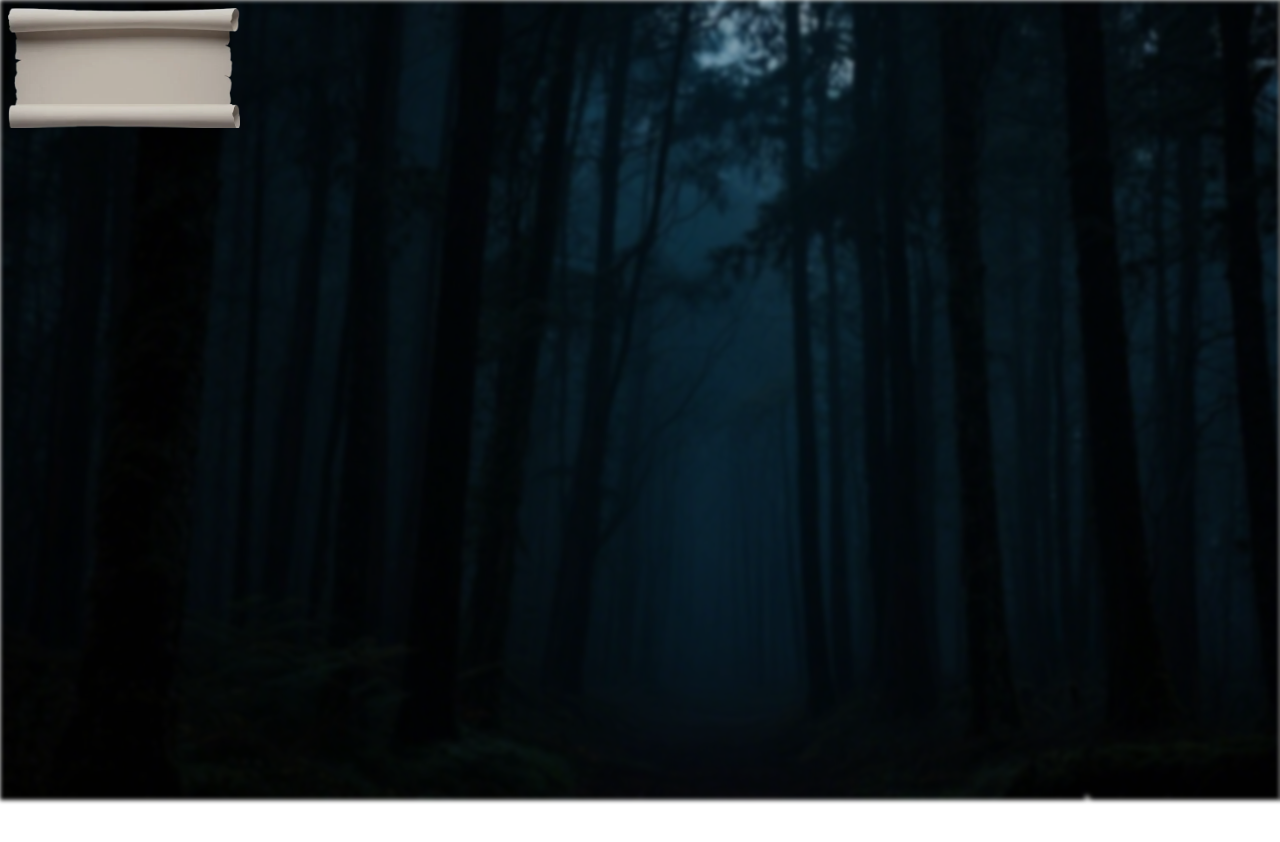
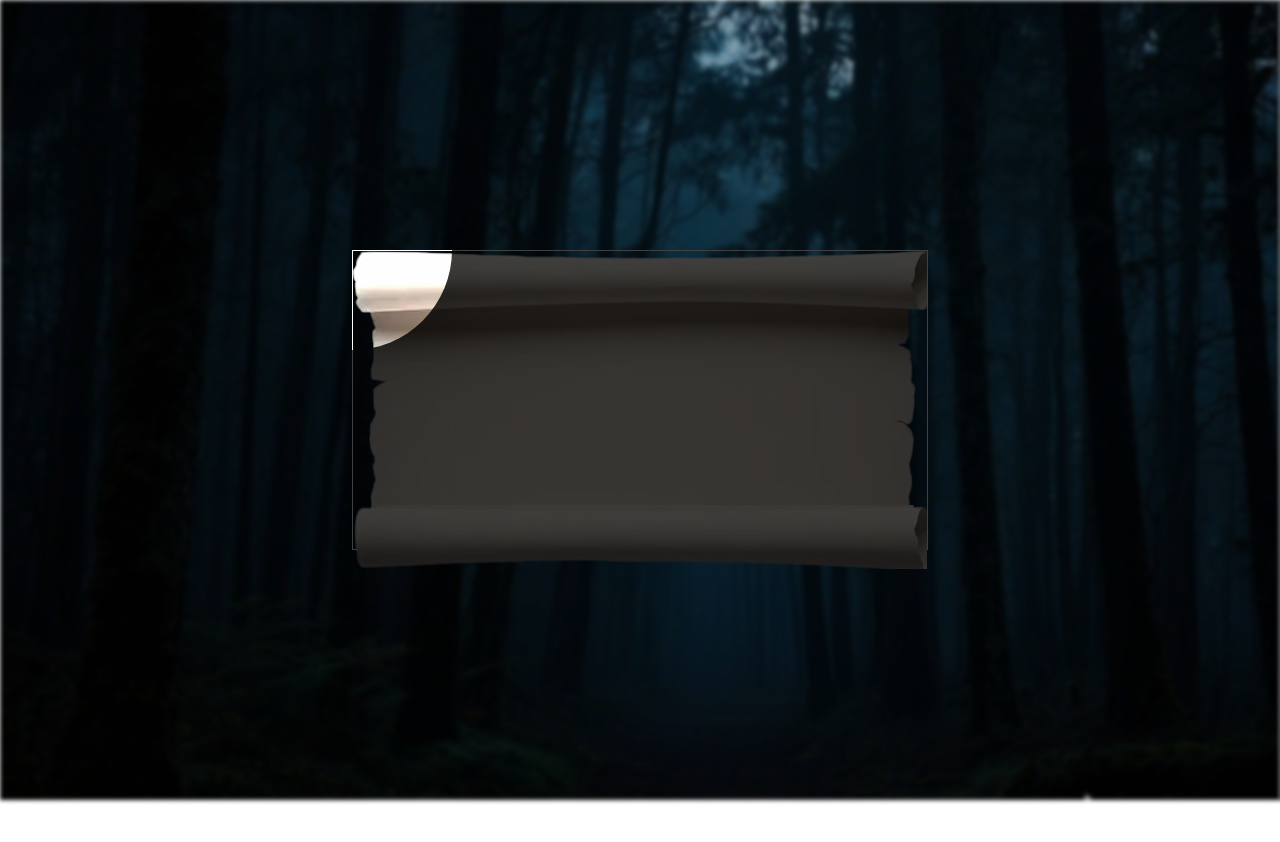
Before and after one commit to komikodok/fazport.v2, a Nuxt app: page /about in a window 1280 px wide. Shown: the top 842 px of the page. Built offline with nearby package versions, Linux system fonts and the light colour scheme.

Commit message:
add Profile

```diff
--- a/components/Navbar.vue
+++ /dev/null
@@ -1,30 +0,0 @@
-<script setup lang="ts">
-import gsap from 'gsap';
-
-onMounted(() => {
-    gsap.to('#scroll-paper', {
-        height: '112px',
-        ease: 'power1.in'
-    })
-})
-
-
-</script>
-
-<template>
-    <div
-        id="scroll-paper"
-        style="background-image: url('/scroll-paper2.png');"
-        class="bg-no-repeat bg-cover w-58 h-15 brightness-[85%] fixed top-2 left-2 z-10"
-    >
-        <div
-            id="scroll"
-            style="background-image: url('/scroll.png');"
-            class="absolute bg-cover -bottom-2 w-full h-6"
-        />
-    </div>
-</template>
-
-<style>
-
-</style>
--- /dev/null
+++ b/components/Profile.vue
@@ -0,0 +1,59 @@
+<script setup lang="ts">
+import gsap from 'gsap';
+
+const mousePosition = reactive({
+  x: 0,
+  y: 0
+})
+
+onMounted(() => {
+    window.addEventListener('mousemove', handleMouseMove)
+})
+
+onUnmounted(() => {
+    window.addEventListener('mousemove', handleMouseMove)
+})
+
+function handleMouseMove(e: MouseEvent) {
+  mousePosition.x = e.clientX - 50
+  mousePosition.y = e.clientY - 50
+
+  gsap.to('#scroll-paper', {
+    clipPath: `circle(100px at ${e.clientX}px ${e.clientY}px)`
+  })
+}
+
+</script>
+
+<template>
+    <div
+        id="scroll-paper-brightness"
+        style="background-image: url('/scroll-paper.png');"
+        class="bg-no-repeat bg-cover max-w-xl w-full h-[300px] brightness-[25%] fixed top-1/2 right-1/2 translate-x-1/2 -translate-y-1/2 border border-white z-10"
+    >
+        <div
+            id="scroll-brightness"
+            style="background-image: url('/scroll.png');"
+            class="absolute bg-cover -bottom-5 w-full h-16"
+        />
+    </div>
+
+    <div
+        id="scroll-paper"
+        style="background-image: url('/scroll-paper.png');"
+        class="bg-no-repeat bg-cover max-w-xl w-full h-[300px] fixed top-1/2 right-1/2 translate-x-1/2 -translate-y-1/2 border border-white z-10"
+    >
+        <div
+            id="scroll"
+            style="background-image: url('/scroll.png');"
+            class="absolute bg-cover -bottom-5 w-full h-16"
+        />
+    </div>
+</template>
+
+<style>
+#scroll-paper {
+    clip-path: circle(100px at 0px 0px);
+    filter: blur(0px) brightness(1.5);
+}
+</style>
--- a/pages/about.vue
+++ b/pages/about.vue
@@ -2,7 +2,7 @@
 import gsap from 'gsap'
 import { ScrollTrigger } from 'gsap/ScrollTrigger'
 
-import Navbar from '~/components/Navbar.vue'
+import Profile from '~/components/Profile.vue'
 
 gsap.registerPlugin(ScrollTrigger)
 
@@ -30,7 +30,7 @@ onMounted(() => {
 
 <template>
     <div id="wrapper" class="relative w-screen h-screen">
-        <Navbar />
+        <Profile />
 
         <div class="w-full h-full flex">
             <div
```
Also changed, not shown: public/scroll-paper.png, public/scroll-paper2.png (deleted).
